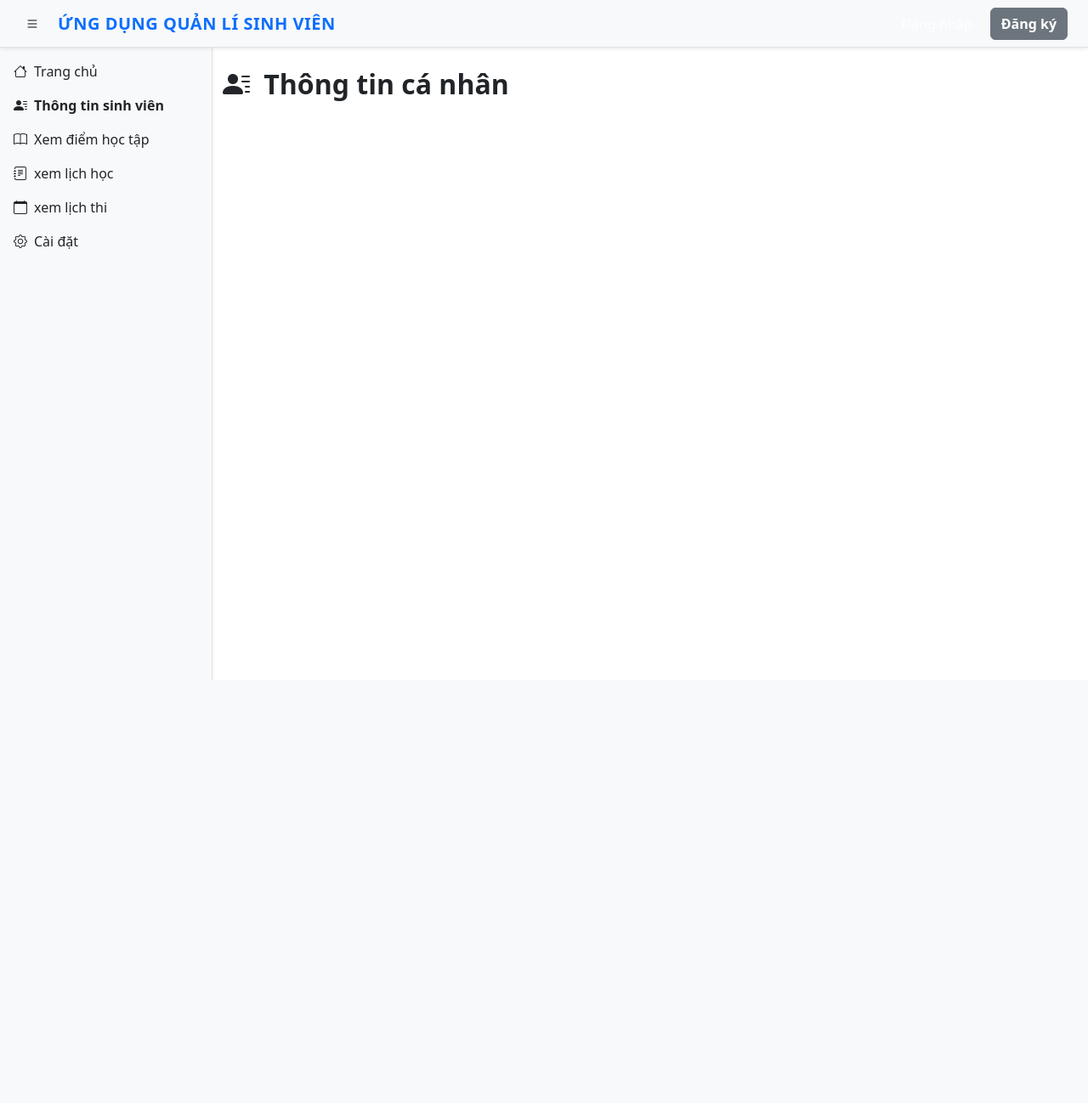
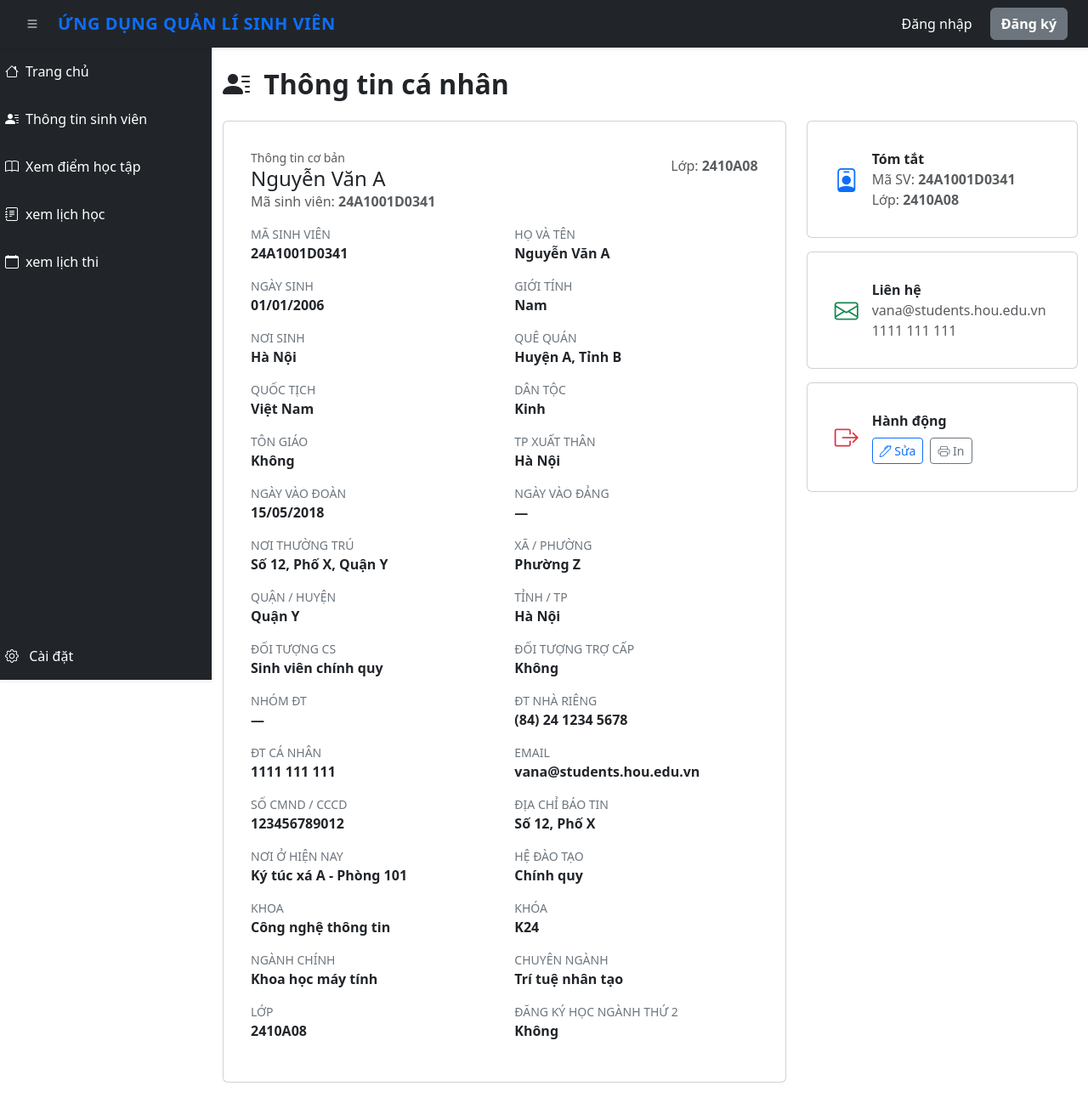
Before and after one commit to blueMonkey23/QuanLySinhVien, a PHP site: page /information.html in a window 1280 px wide. Shown: the whole page at 85% size. Before the commit the page ends 800 px from the top, so only its background shows below. Run offline with PHP 8.4, Linux system fonts and the light colour scheme.

Commit message:
fixed information

```diff
--- a/css/index.css
+++ b/css/index.css
@@ -9,14 +9,18 @@ body.index {
 }
 
 .navbar {
-  position: fixed;
-  top: 0;
-  left: 0;
-  right: 0;
-  z-index: 1050;
+  position: fixed !important;
+  top: 0 !important;
+  left: 0 !important;
+  right: 0 !important;
+  z-index: 1050 !important;
+  height: 56px;
   background-color: #F6F9FC;
-  box-shadow: 0 2px 8px rgba(0,0,0,0.08);
-  height: 56px;
+}
+
+
+.fixed-mergin-top{
+  padding-top: 56px;
 }
 
 .navbar-brand {
--- a/index.html
+++ b/index.html
@@ -51,7 +51,7 @@
 
 <div id="overlay" class="overlay"></div>
 
-<main class="main-content">
+<main class="main-content fixed-mergin-top">
   <div class="container py-4">
     <h2 class="fw-bold mb-4">Trang chủ</h2>
 
--- a/information.html
+++ b/information.html
@@ -15,10 +15,10 @@
 
 <body class="index">
 
-<nav class="navbar bg-light border-bottom shadow-sm px-4 d-flex justify-content-between align-items-center">
+<nav class="navbar bg-dark shadow-sm px-4 d-flex justify-content-between align-items-center">
   <div class="d-flex">
-    <button id="toggle-btn" type="button" class="me-3">
-      <i class="bi bi-list"></i>
+    <button id="toggle-btn" type="button" class="me-3 text-white">
+      <i class="bi bi-list text-white"></i>
     </button>
     <a class="navbar-brand fw-bold text-primary mb-0" href="#">
       ỨNG DỤNG QUẢN LÍ SINH VIÊN
@@ -29,29 +29,257 @@
     </div>
 </nav>
 
-<div id="sidebar" class="sidebar bg-light border-end shadow-sm">
-  <div class="p-3">
+<div id="sidebar" class="sidebar bg-dark border-end shadow-sm">
+  <div>
     <ul class="list-unstyled menu-seclect">
-      <li class="mb-3"><i class="bi bi-house me-2"></i><a href="index.html" class="text-decoration-none text-dark">Trang chủ</a></li>
-      <li class="mb-3 fw-bold"><i class="bi bi-person-lines-fill me-2"></i><a href="information.html" class="text-decoration-none text-dark">Thông tin sinh viên</a></li>
-      <li class="mb-3"><i class="bi bi-book me-2"></i><a href="grades.html" class="text-decoration-none text-dark">Xem điểm học tập</a></li>
-      <li class="mb-3"><i class="bi bi-journal-text me-2"></i><a href="class_schedule.html" class="text-decoration-none text-dark">xem lịch học</a></li>
-      <li class="mb-3"><i class="bi bi-calendar me-2"></i><a href="exam_schedule.html" class="text-decoration-none text-dark">xem lịch thi</a></li>
-      <li class="mb-3"><i class="bi bi-gear me-2"></i><a href="#" class="text-decoration-none text-dark">Cài đặt</a></li>
+      <a href="index.html" class="text-decoration-none text-white"><li class="text-white menu-seclect-text"><i class="bi bi-house me-2"></i>Trang chủ</li></a>
+      <a href="information.html" class="text-decoration-none text-white"><li class="text-white menu-seclect-text"><i class="bi bi-person-lines-fill me-2"></i>Thông tin sinh viên</li></a>
+      <a href="grades.html" class="text-decoration-none text-white"><li class="text-white menu-seclect-text"><i class="bi bi-book me-2"></i>Xem điểm học tập</li></a>
+      <a href="class_schedule.html" class="text-decoration-none text-white"><li class="text-white menu-seclect-text"><i class="bi bi-journal-text me-2"></i>xem lịch học</li></a>
+      <a href="exam_schedule.html" class="text-decoration-none text-white"><li class="text-white menu-seclect-text"><i class="bi bi-calendar me-2"></i>xem lịch thi</li></a>
+    </ul>
+  </div>
+    <div class="mt-auto">
+    <ul class="list-unstyled mb-0">
+      <li class="text-white menu-seclect-text">
+        <i class="bi bi-gear me-2"></i>
+        <a href="#" class="text-decoration-none text-white">Cài đặt</a>
+      </li>
     </ul>
   </div>
 </div>
 
 <div id="overlay" class="overlay"></div>
 
-<main class="main-content">
-  <div class="container py-4">
-    <h2 class="fw-bold mb-4"><i class="bi bi-person-lines-fill me-2"></i> Thông tin cá nhân</h2>
+  <main class="main-content fixed-mergin-top">
+    <div class="container py-4">
+      <h2 class="fw-bold mb-4"><i class="bi bi-person-lines-fill me-2"></i> Thông tin cá nhân</h2>
 
-    <div class="row g-4">
+      <div class="row g-4">
+        <!-- left: large card with many fields -->
+        <div class="col-lg-8">
+          <div class="card menu-card">
+            <div class="card-body">
+              <div class="d-flex justify-content-between align-items-start mb-3">
+                <div>
+                  <div class="text-muted small">Thông tin cơ bản</div>
+                  <h4 class="mb-0">Nguyễn Văn A</h4>
+                  <div class="text-muted">Mã sinh viên: <strong>24A1001D0341</strong></div>
+                </div>
+                <div class="text-end">
+                  <div class="mt-2 text-muted">Lớp: <strong>2410A08</strong></div>
+                </div>
+              </div>
+
+              <!-- Grid of fields -->
+              <div class="row">
+                <!-- Each item: label + value. Two columns on md+ -->
+                <div class="col-md-6 mb-3">
+                  <div class="small text-uppercase text-secondary">Mã sinh viên</div>
+                  <div class="fw-semibold">24A1001D0341</div>
+                </div>
+
+                <div class="col-md-6 mb-3">
+                  <div class="small text-uppercase text-secondary">Họ và tên</div>
+                  <div class="fw-semibold">Nguyễn Văn A</div>
+                </div>
+
+                <div class="col-md-6 mb-3">
+                  <div class="small text-uppercase text-secondary">Ngày sinh</div>
+                  <div class="fw-semibold">01/01/2006</div>
+                </div>
+
+                <div class="col-md-6 mb-3">
+                  <div class="small text-uppercase text-secondary">Giới tính</div>
+                  <div class="fw-semibold">Nam</div>
+                </div>
+
+                <div class="col-md-6 mb-3">
+                  <div class="small text-uppercase text-secondary">Nơi sinh</div>
+                  <div class="fw-semibold">Hà Nội</div>
+                </div>
+
+                <div class="col-md-6 mb-3">
+                  <div class="small text-uppercase text-secondary">Quê quán</div>
+                  <div class="fw-semibold">Huyện A, Tỉnh B</div>
+                </div>
+
+                <div class="col-md-6 mb-3">
+                  <div class="small text-uppercase text-secondary">Quốc tịch</div>
+                  <div class="fw-semibold">Việt Nam</div>
+                </div>
+
+                <div class="col-md-6 mb-3">
+                  <div class="small text-uppercase text-secondary">Dân tộc</div>
+                  <div class="fw-semibold">Kinh</div>
+                </div>
+
+                <div class="col-md-6 mb-3">
+                  <div class="small text-uppercase text-secondary">Tôn giáo</div>
+                  <div class="fw-semibold">Không</div>
+                </div>
+
+                <div class="col-md-6 mb-3">
+                  <div class="small text-uppercase text-secondary">TP xuất thân</div>
+                  <div class="fw-semibold">Hà Nội</div>
+                </div>
+
+                <div class="col-md-6 mb-3">
+                  <div class="small text-uppercase text-secondary">Ngày vào Đoàn</div>
+                  <div class="fw-semibold">15/05/2018</div>
+                </div>
+
+                <div class="col-md-6 mb-3">
+                  <div class="small text-uppercase text-secondary">Ngày vào Đảng</div>
+                  <div class="fw-semibold">—</div>
+                </div>
+
+                <div class="col-md-6 mb-3">
+                  <div class="small text-uppercase text-secondary">Nơi thường trú</div>
+                  <div class="fw-semibold">Số 12, Phố X, Quận Y</div>
+                </div>
+
+                <div class="col-md-6 mb-3">
+                  <div class="small text-uppercase text-secondary">Xã / Phường</div>
+                  <div class="fw-semibold">Phường Z</div>
+                </div>
+
+                <div class="col-md-6 mb-3">
+                  <div class="small text-uppercase text-secondary">Quận / Huyện</div>
+                  <div class="fw-semibold">Quận Y</div>
+                </div>
+
+                <div class="col-md-6 mb-3">
+                  <div class="small text-uppercase text-secondary">Tỉnh / TP</div>
+                  <div class="fw-semibold">Hà Nội</div>
+                </div>
+
+                <div class="col-md-6 mb-3">
+                  <div class="small text-uppercase text-secondary">Đối tượng CS</div>
+                  <div class="fw-semibold">Sinh viên chính quy</div>
+                </div>
+
+                <div class="col-md-6 mb-3">
+                  <div class="small text-uppercase text-secondary">Đối tượng trợ cấp</div>
+                  <div class="fw-semibold">Không</div>
+                </div>
+
+                <div class="col-md-6 mb-3">
+                  <div class="small text-uppercase text-secondary">Nhóm ĐT</div>
+                  <div class="fw-semibold">—</div>
+                </div>
+
+                <div class="col-md-6 mb-3">
+                  <div class="small text-uppercase text-secondary">ĐT nhà riêng</div>
+                  <div class="fw-semibold">(84) 24 1234 5678</div>
+                </div>
+
+                <div class="col-md-6 mb-3">
+                  <div class="small text-uppercase text-secondary">ĐT cá nhân</div>
+                  <div class="fw-semibold">1111 111 111</div>
+                </div>
+
+                <div class="col-md-6 mb-3">
+                  <div class="small text-uppercase text-secondary">Email</div>
+                  <div class="fw-semibold">vana@students.hou.edu.vn</div>
+                </div>
+
+                <div class="col-md-6 mb-3">
+                  <div class="small text-uppercase text-secondary">Số CMND / CCCD</div>
+                  <div class="fw-semibold">123456789012</div>
+                </div>
+
+                <div class="col-md-6 mb-3">
+                  <div class="small text-uppercase text-secondary">Địa chỉ báo tin</div>
+                  <div class="fw-semibold">Số 12, Phố X</div>
+                </div>
+
+                <div class="col-md-6 mb-3">
+                  <div class="small text-uppercase text-secondary">Nơi ở hiện nay</div>
+                  <div class="fw-semibold">Ký túc xá A - Phòng 101</div>
+                </div>
+
+                <div class="col-md-6 mb-3">
+                  <div class="small text-uppercase text-secondary">Hệ đào tạo</div>
+                  <div class="fw-semibold">Chính quy</div>
+                </div>
+
+                <div class="col-md-6 mb-3">
+                  <div class="small text-uppercase text-secondary">Khoa</div>
+                  <div class="fw-semibold">Công nghệ thông tin</div>
+                </div>
+
+                <div class="col-md-6 mb-3">
+                  <div class="small text-uppercase text-secondary">Khóa</div>
+                  <div class="fw-semibold">K24</div>
+                </div>
+
+                <div class="col-md-6 mb-3">
+                  <div class="small text-uppercase text-secondary">Ngành chính</div>
+                  <div class="fw-semibold">Khoa học máy tính</div>
+                </div>
+
+                <div class="col-md-6 mb-3">
+                  <div class="small text-uppercase text-secondary">Chuyên ngành</div>
+                  <div class="fw-semibold">Trí tuệ nhân tạo</div>
+                </div>
+
+                <div class="col-md-6 mb-3">
+                  <div class="small text-uppercase text-secondary">Lớp</div>
+                  <div class="fw-semibold">2410A08</div>
+                </div>
+
+                <div class="col-md-6 mb-3">
+                  <div class="small text-uppercase text-secondary">Đăng ký học ngành thứ 2</div>
+                  <div class="fw-semibold">Không</div>
+                </div>
+              </div>
+            </div>
+          </div>
+        </div>
+
+        <div class="col-lg-4">
+          <div class="d-grid gap-3">
+            <div class="card menu-card">
+              <div class="card-body d-flex align-items-center gap-3">
+                <div class="fs-3 text-primary"><i class="bi bi-person-badge"></i></div>
+                <div>
+                  <div class="fw-bold">Tóm tắt</div>
+                  <div class="text-muted">Mã SV: <strong>24A1001D0341</strong></div>
+                  <div class="text-muted">Lớp: <strong>2410A08</strong></div>
+                </div>
+              </div>
+            </div>
+
+            <div class="card menu-card">
+              <div class="card-body d-flex align-items-center gap-3">
+                <div class="fs-3 text-success"><i class="bi bi-envelope"></i></div>
+                <div>
+                  <div class="fw-bold">Liên hệ</div>
+                  <div class="text-muted">vana@students.hou.edu.vn</div>
+                  <div class="text-muted">1111 111 111</div>
+                </div>
+              </div>
+            </div>
+
+            <div class="card menu-card">
+              <div class="card-body d-flex align-items-center gap-3">
+                <div class="fs-3 text-danger"><i class="bi bi-box-arrow-right"></i></div>
+                <div>
+                  <div class="fw-bold">Hành động</div>
+                  <div class="mt-2">
+                    <a href="#" class="btn btn-outline-primary btn-sm me-1"><i class="bi bi-pen"></i> Sửa</a>
+                    <a href="#" class="btn btn-outline-secondary btn-sm"><i class="bi bi-printer"></i> In</a>
+                  </div>
+                </div>
+              </div>
+            </div>
+
+          </div>
+        </div>
+      </div>
     </div>
-  </div>
-</main>
+  </main>
 
 <script src="js/script.js"></script>
 <script src="https://cdn.jsdelivr.net/npm/bootstrap@5.3.3/dist/js/bootstrap.bundle.min.js" integrity="sha384-YvpcrYf0tY3lHB60NNkmXc5s9fDVZLESaAA55NDzOxhy9GkcIdslK1eN7N6jIeHz" crossorigin="anonymous"></script>
--- a/js/script.js
+++ b/js/script.js
@@ -12,8 +12,8 @@ document.addEventListener('DOMContentLoaded', function() {
                           <i class="bi bi-person fs-4"></i>
 
                           <div class="ms-2 d-none d-sm-block">
-                              <span class="d-block" style="font-size: 0.9em; line-height: 1.2;">${currentUser.fullname}</span>
-                              <span class="d-block small text-muted" style="line-height: 1.2;">${currentUser.studentId}</span>
+                              <span class="d-block text-white" style="font-size: 0.9em; line-height: 1.2;">${currentUser.fullname}</span>
+                              <span class="d-block small text-muted text-white" style="line-height: 1.2;">${currentUser.studentId}</span>
                           </div>
                       </a>
                       <ul class="dropdown-menu dropdown-menu-end">
```
Also changed, not shown: grades.html (+19 -12 lines).
